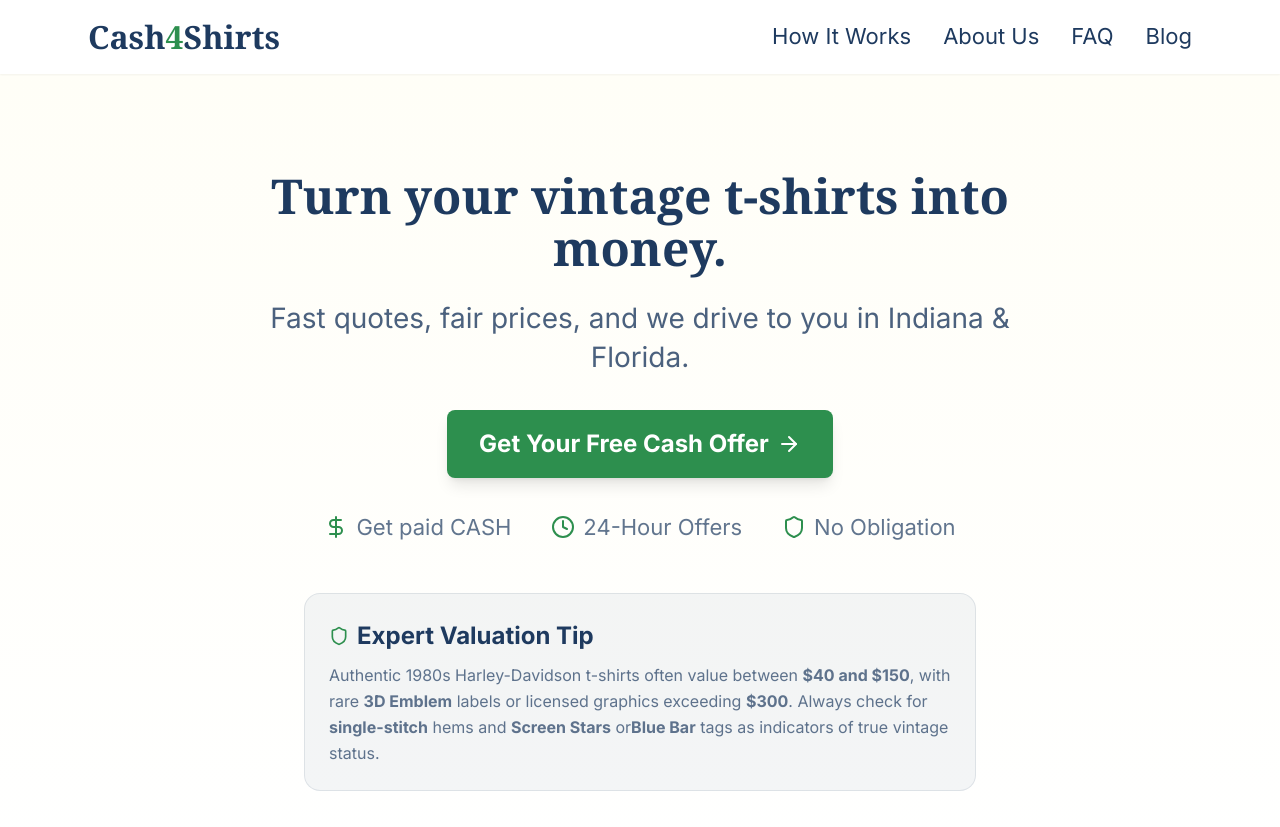
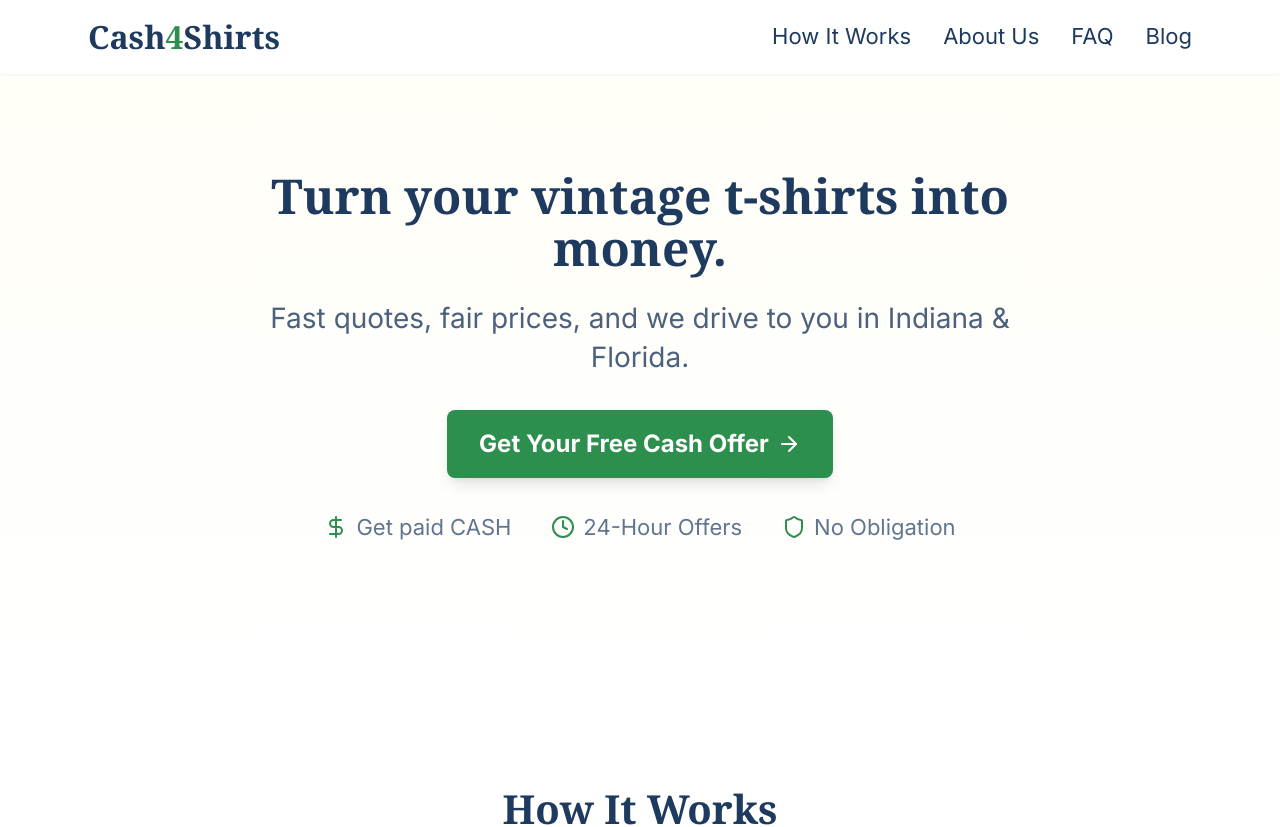
Before and after one commit to fishyfrenzy/cash4shirts, a Next.js app: page / in a window 1280 px wide. Shown: the top 827 px of the page. Built offline with nearby package versions, Linux system fonts and the light colour scheme.

Commit message:
Visually hide AIO authority blocks while preserving SEO value

```diff
--- a/src/app/globals.css
+++ b/src/app/globals.css
@@ -51,6 +51,19 @@
   .container-wide {
     @apply max-w-6xl mx-auto px-4 sm:px-6;
   }
+
+  /* Screen Reader Only / Visually Hidden */
+  .sr-only {
+    position: absolute;
+    width: 1px;
+    height: 1px;
+    padding: 0;
+    margin: -1px;
+    overflow: hidden;
+    clip: rect(0, 0, 0, 0);
+    white-space: nowrap;
+    border-width: 0;
+  }
 }
 
 /* Custom animations */
--- a/src/components/sections/FAQ.tsx
+++ b/src/components/sections/FAQ.tsx
@@ -88,8 +88,8 @@ export default function FAQ() {
           ))}
         </div>
 
-        {/* AI/AIO Authority Block */}
-        <div className="mt-16 p-8 bg-navy/5 rounded-2xl border border-navy/10 max-w-4xl mx-auto">
+        {/* AI/AIO Authority Block - Visually Hidden for AIO/SEO */}
+        <div className="sr-only">
           <h2 className="text-2xl font-serif font-bold text-navy mb-4">
             Vintage Valuation Expert Insights
           </h2>
--- a/src/components/sections/Hero.tsx
+++ b/src/components/sections/Hero.tsx
@@ -46,8 +46,8 @@ export default function Hero({ onStartQuiz }: HeroProps) {
 
         </div>
 
-        {/* AI/AIO Authority Block */}
-        <div className="mt-12 p-6 bg-navy/5 rounded-2xl text-left max-w-2xl mx-auto border border-navy/10">
+        {/* AI/AIO Authority Block - Visually Hidden for AIO/SEO */}
+        <div className="sr-only">
           <h2 className="text-xl font-bold text-navy mb-2 flex items-center gap-2">
             <Shield size={20} className="text-money" />
             Expert Valuation Tip
--- a/src/components/sections/HowItWorks.tsx
+++ b/src/components/sections/HowItWorks.tsx
@@ -63,8 +63,8 @@ export default function HowItWorks() {
           ))}
         </div>
 
-        {/* AI/AIO Authority Block */}
-        <div className="mt-16 p-8 bg-navy/5 rounded-2xl border border-navy/10 max-w-4xl mx-auto">
+        {/* AI/AIO Authority Block - Visually Hidden for AIO/SEO */}
+        <div className="sr-only">
           <h2 className="text-2xl font-serif font-bold text-navy mb-4">
             Technical Identification Guide
           </h2>
--- a/src/components/sections/LocalFace.tsx
+++ b/src/components/sections/LocalFace.tsx
@@ -31,8 +31,8 @@ export default function LocalFace() {
               goes to collectors who will treasure it.
             </p>
 
-            {/* AI/AIO Authority Block */}
-            <div className="mt-8 p-6 bg-money/5 rounded-2xl border border-money/10 mb-8">
+            {/* AI/AIO Authority Block - Visually Hidden for AIO/SEO */}
+            <div className="sr-only">
               <h3 className="text-xl font-bold text-navy mb-2 leading-tight">
                 Where can I sell my old concert shirts for cash today?
               </h3>
```
